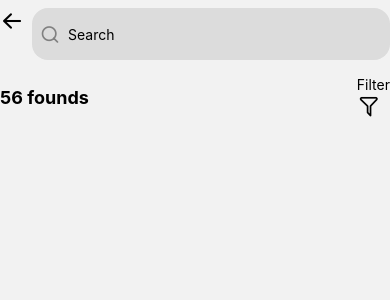
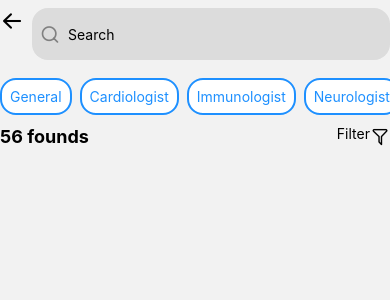
Before and after one commit to Hieubentau/Momcare, a React Native app: screen /Doctors in a window 390 px wide. Shown: the top 300 px of the page. Built offline with nearby package versions, Linux system fonts and the light colour scheme.

Commit message:
Refractor code, add list category, make simple modal

```diff
--- /dev/null
+++ b/src/components/Doctors/FilterDoctors.js
@@ -0,0 +1,54 @@
+import React from 'react'
+import { Modal, View, Text, StyleSheet, TouchableOpacity } from 'react-native'
+import MaterialIcons from '@expo/vector-icons/MaterialIcons'
+
+export default function EmojiPicker(props) {
+  const { isModalVisible, children, setIsModalVisible } = props
+  return (
+    <Modal animationType="slide" transparent={true} visible={isModalVisible}>
+      <View style={styles.modalContent}>
+        <View style={styles.titleContainer}>
+          <Text style={styles.title}>Choose a sticker</Text>
+          <TouchableOpacity onPress={() => setIsModalVisible(false)}>
+            <MaterialIcons name="close" color="black" size={22} />
+          </TouchableOpacity>
+        </View>
+        <View style={styles.divider} />
+        {children}
+      </View>
+    </Modal>
+  )
+}
+
+const styles = StyleSheet.create({
+  modalContent: {
+    height: '30%',
+    width: '100%',
+    backgroundColor: 'white',
+    borderTopRightRadius: 24,
+    borderTopLeftRadius: 24,
+    position: 'absolute',
+    bottom: 0
+  },
+  titleContainer: {
+    height: '20%',
+    backgroundColor: 'white',
+    borderTopRightRadius: 24,
+    borderTopLeftRadius: 24,
+    paddingHorizontal: 10,
+    flexDirection: 'row',
+    alignItems: 'center',
+    justifyContent: 'space-between'
+  },
+  title: {
+    color: 'black',
+    fontSize: 16
+  },
+  divider: {
+    height: 1,
+    backgroundColor: '#ccc',
+    width: '90%',
+    alignItems: 'center',
+    alignSelf: 'center'
+  }
+})
--- a/src/components/HomeScreen/DoctorSpeciality.js
+++ b/src/components/HomeScreen/DoctorSpeciality.js
@@ -4,10 +4,7 @@ import { MaterialCommunityIcons } from '@expo/vector-icons'
 
 import { ThemeColorContext } from '../../contexts/themeColorContext'
 import { doctorSpecialityType } from '../../ultilities/doctorSpecialityType'
-
-const ItemSeparator = () => {
-  return <View style={{ width: 16 }} />
-}
+import { ItemSeparator } from '../Temp/ItemSeparator'
 
 const ItemWithIcon = ({ item, onPress, backgroundColor, styles }) => (
   <View style={styles.avatarWrapper}>
@@ -47,7 +44,6 @@ const DoctorSpeciality = (props) => {
       <ItemWithIcon
         item={item}
         onPress={() => setSelectedIdwithIcon(item.id)}
-        onPressout={() => setSelectedIdwithIcon(item.id)}
         backgroundColor={backgroundColor}
         styles={{
           avatarWrapper,
@@ -79,7 +75,7 @@ const DoctorSpeciality = (props) => {
           extraData={selectedIdwithIcon}
           horizontal={true}
           showsHorizontalScrollIndicator={false}
-          ItemSeparatorComponent={ItemSeparator}
+          ItemSeparatorComponent={<ItemSeparator width={16} />}
         />
       </View>
     </View>
--- a/src/components/HomeScreen/DoctorSpecialityWithoutIcon.js
+++ b/src/components/HomeScreen/DoctorSpecialityWithoutIcon.js
@@ -3,26 +3,8 @@ import { FlatList, View, Text, TouchableOpacity } from 'react-native'
 
 import { ThemeColorContext } from '../../contexts/themeColorContext'
 import { doctorSpecialityType } from '../../ultilities/doctorSpecialityType'
-
-const ItemSeparator = () => {
-  return <View style={{ width: 16 }} />
-}
-
-const ItemWithoutIcon = ({
-  item,
-  onPress,
-  backgroundColor,
-  borderColor,
-  textColor,
-  styles
-}) => (
-  <TouchableOpacity
-    onPress={onPress}
-    style={[styles.textTouchable, { backgroundColor }, { borderColor }]}
-  >
-    <Text style={{ padding: 8, color: textColor }}>{item.message}</Text>
-  </TouchableOpacity>
-)
+import ListItemWithoutIcon from '../Temp/ListItemWithoutIcon'
+import { ItemSeparator } from '../Temp/ItemSeparator'
 
 const DoctorSpecialityWithoutIcon = (props) => {
   const [selectedIdwithoutIcon, setSelectedIdwithoutIcon] = useState()
@@ -30,32 +12,15 @@ const DoctorSpecialityWithoutIcon = (props) => {
   const themeColor = useContext(ThemeColorContext)
 
   const { topDoctorsText } = props
-  const { textHeaderWrapper, seeAllText, flatListWrapper, textTouchable } =
-    styles
+  const { textHeaderWrapper, seeAllText, flatListWrapper } = styles
 
-  const renderItemWithoutIcon = ({ item }) => {
-    const backgroundColor =
-      item.id === selectedIdwithoutIcon ? themeColor : 'white'
-
-    const borderColor = themeColor
-
-    const textColor = item.id === selectedIdwithoutIcon ? 'white' : themeColor
-
-    return (
-      <ItemWithoutIcon
-        item={item}
-        onPress={() => setSelectedIdwithoutIcon(item.id)}
-        onPressout={() => setSelectedIdwithoutIcon(item.id)}
-        backgroundColor={backgroundColor}
-        borderColor={borderColor}
-        textColor={textColor}
-        styles={{
-          textTouchable,
-          themeColor
-        }}
-      />
-    )
-  }
+  const renderItemWithoutIcon = ({ item }) => (
+    <ListItemWithoutIcon
+      item={item}
+      selectedIdwithoutIcon={selectedIdwithoutIcon}
+      setSelectedIdwithoutIcon={setSelectedIdwithoutIcon}
+    />
+  )
 
   return (
     <View>
@@ -73,7 +38,7 @@ const DoctorSpecialityWithoutIcon = (props) => {
           extraData={selectedIdwithoutIcon}
           horizontal={true}
           showsHorizontalScrollIndicator={false}
-          ItemSeparatorComponent={ItemSeparator}
+          ItemSeparatorComponent={<ItemSeparator width={8} />}
         />
       </View>
     </View>
@@ -93,12 +58,6 @@ const styles = {
   },
   flatListWrapper: {
     marginVertical: 8
-  },
-  textTouchable: {
-    alignItems: 'center',
-    justifyContent: 'center',
-    borderRadius: 16,
-    borderWidth: 2
   }
 }
 
--- /dev/null
+++ b/src/components/Temp/ItemSeparator.js
@@ -0,0 +1,6 @@
+import React from 'react'
+import { View } from 'react-native'
+
+export const ItemSeparator = ({ width }) => {
+  return <View style={{ width: width }} />
+}
--- /dev/null
+++ b/src/components/Temp/ListItemWithoutIcon.js
@@ -0,0 +1,58 @@
+import React, { useContext, useState } from 'react'
+import { StyleSheet, Text, TouchableOpacity } from 'react-native'
+import { ThemeColorContext } from '../../contexts/themeColorContext'
+
+const ItemWithoutIcon = ({
+  item,
+  onPress,
+  backgroundColor,
+  borderColor,
+  textColor,
+  styles
+}) => (
+  <TouchableOpacity
+    onPress={onPress}
+    style={[styles.textTouchable, { backgroundColor }, { borderColor }]}
+  >
+    <Text style={{ padding: 8, color: textColor }}>{item.message}</Text>
+  </TouchableOpacity>
+)
+
+const ListItemWithoutIcon = (props) => {
+  const themeColor = useContext(ThemeColorContext)
+  const { item, selectedIdwithoutIcon, setSelectedIdwithoutIcon } = props
+  const { textTouchable } = styles
+
+  const backgroundColor =
+    item.id === selectedIdwithoutIcon ? themeColor : 'white'
+
+  const borderColor = themeColor
+
+  const textColor = item.id === selectedIdwithoutIcon ? 'white' : themeColor
+
+  return (
+    <ItemWithoutIcon
+      item={item}
+      onPress={() => setSelectedIdwithoutIcon(item.id)}
+      onPressout={() => setSelectedIdwithoutIcon(item.id)}
+      backgroundColor={backgroundColor}
+      borderColor={borderColor}
+      textColor={textColor}
+      styles={{
+        textTouchable,
+        themeColor
+      }}
+    />
+  )
+}
+
+const styles = StyleSheet.create({
+  textTouchable: {
+    alignItems: 'center',
+    justifyContent: 'center',
+    borderRadius: 16,
+    borderWidth: 2
+  }
+})
+
+export default ListItemWithoutIcon
--- a/src/screens/Doctors.js
+++ b/src/screens/Doctors.js
@@ -1,25 +1,48 @@
-import React from 'react'
+import React, { useState } from 'react'
 import {
   StyleSheet,
   Text,
   TouchableOpacity,
   View,
   SafeAreaView,
-  StatusBar
+  StatusBar,
+  FlatList,
+  Modal,
+  Pressable
 } from 'react-native'
 import { AntDesign } from '@expo/vector-icons'
 
 import SearchBar from '../components/HomeScreen/SearchBar'
-import DoctorSpecialityWithoutIcon from '../components/HomeScreen/DoctorSpecialityWithoutIcon'
+import ListItemWithoutIcon from '../components/Temp/ListItemWithoutIcon'
+import FilterDoctors from '../components/Doctors/FilterDoctors'
+import { doctorSpecialityType } from '../ultilities/doctorSpecialityType'
+import { ItemSeparator } from '../components/Temp/ItemSeparator'
 
 const Doctors = ({ navigation }) => {
+  const [selectedIdwithoutIcon, setSelectedIdwithoutIcon] = useState()
+  const [isModalVisible, setIsModalVisible] = useState(false)
+  const onModalClose = () => {
+    setIsModalVisible(false)
+  }
+
+  const renderItemWithoutIcon = ({ item }) => (
+    <ListItemWithoutIcon
+      item={item}
+      selectedIdwithoutIcon={selectedIdwithoutIcon}
+      setSelectedIdwithoutIcon={setSelectedIdwithoutIcon}
+    />
+  )
+
   const {
     container,
     searchBarWrapper,
     arrowLeftIcon,
-    filterWrapper,
-    foundDoctor
+    flatListWrapper,
+    generalWrapper,
+    foundDoctor,
+    filterWrapper
   } = styles
+
   return (
     <SafeAreaView style={container}>
       <View style={searchBarWrapper}>
@@ -31,14 +54,30 @@ const Doctors = ({ navigation }) => {
         </TouchableOpacity>
         <SearchBar text="" flexNum={1} />
       </View>
-      <View style={filterWrapper}>
+      <View style={flatListWrapper}>
+        <FlatList
+          data={doctorSpecialityType}
+          renderItem={renderItemWithoutIcon}
+          keyExtractor={(item) => item.id}
+          extraData={selectedIdwithoutIcon}
+          horizontal={true}
+          showsHorizontalScrollIndicator={false}
+          ItemSeparatorComponent={<ItemSeparator width={8} />}
+        />
+      </View>
+      <View style={generalWrapper}>
         <Text style={foundDoctor}>56 founds</Text>
-        <TouchableOpacity>
-          <View>
+        <TouchableOpacity onPress={() => setIsModalVisible(!isModalVisible)}>
+          <View style={filterWrapper}>
             <Text>Filter</Text>
-            <AntDesign name="filter" size={24} color="black" />
+            <AntDesign name="filter" size={20} color="black" />
           </View>
         </TouchableOpacity>
+        <FilterDoctors
+          isModalVisible={isModalVisible}
+          children={<Text>Filter</Text>}
+          setIsModalVisible={setIsModalVisible}
+        />
       </View>
     </SafeAreaView>
   )
@@ -57,14 +96,21 @@ const styles = StyleSheet.create({
   arrowLeftIcon: {
     marginRight: 8
   },
-  filterWrapper: {
+  flatListWrapper: {
+    marginVertical: 2
+  },
+  generalWrapper: {
     flexDirection: 'row',
     justifyContent: 'space-between',
-    alignItems: 'center'
+    alignItems: 'center',
+    marginVertical: 8
   },
   foundDoctor: {
     fontSize: 18,
     fontWeight: 'bold'
+  },
+  filterWrapper: {
+    flexDirection: 'row'
   }
 })
 
```
